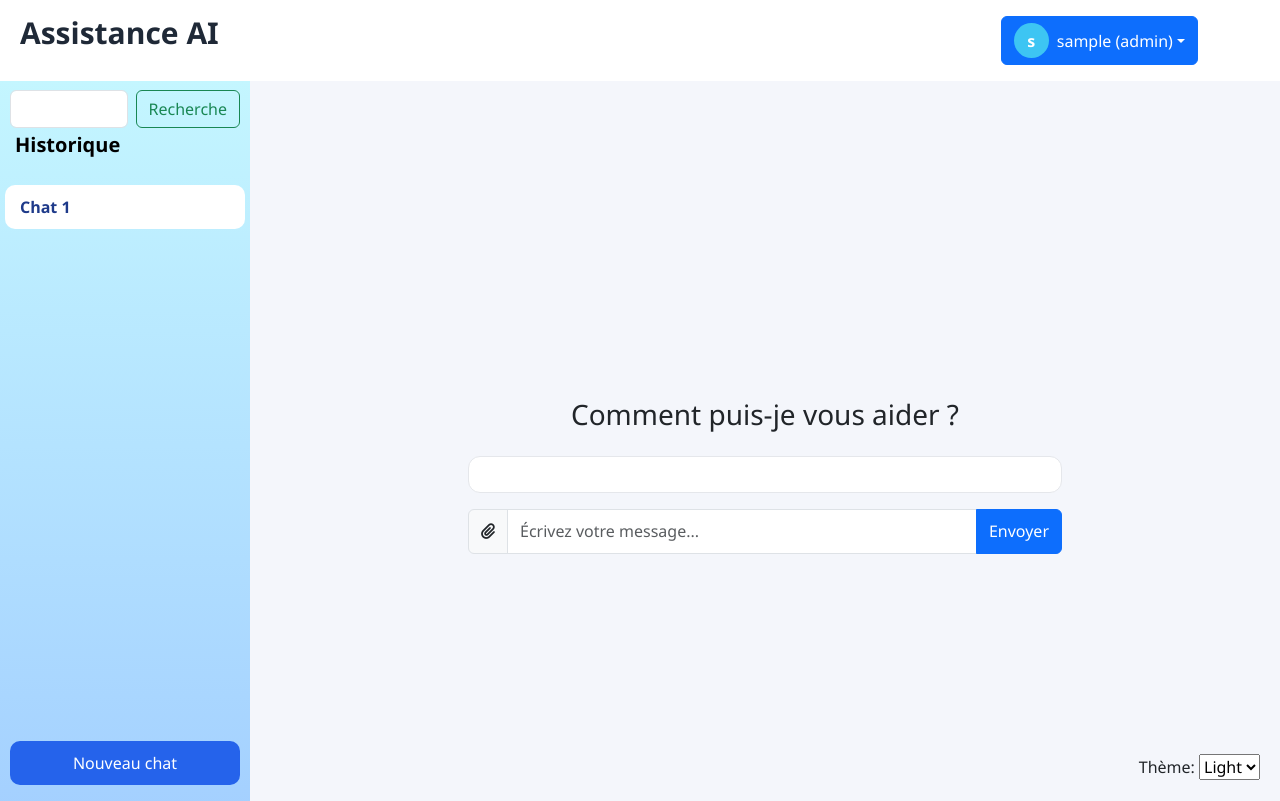
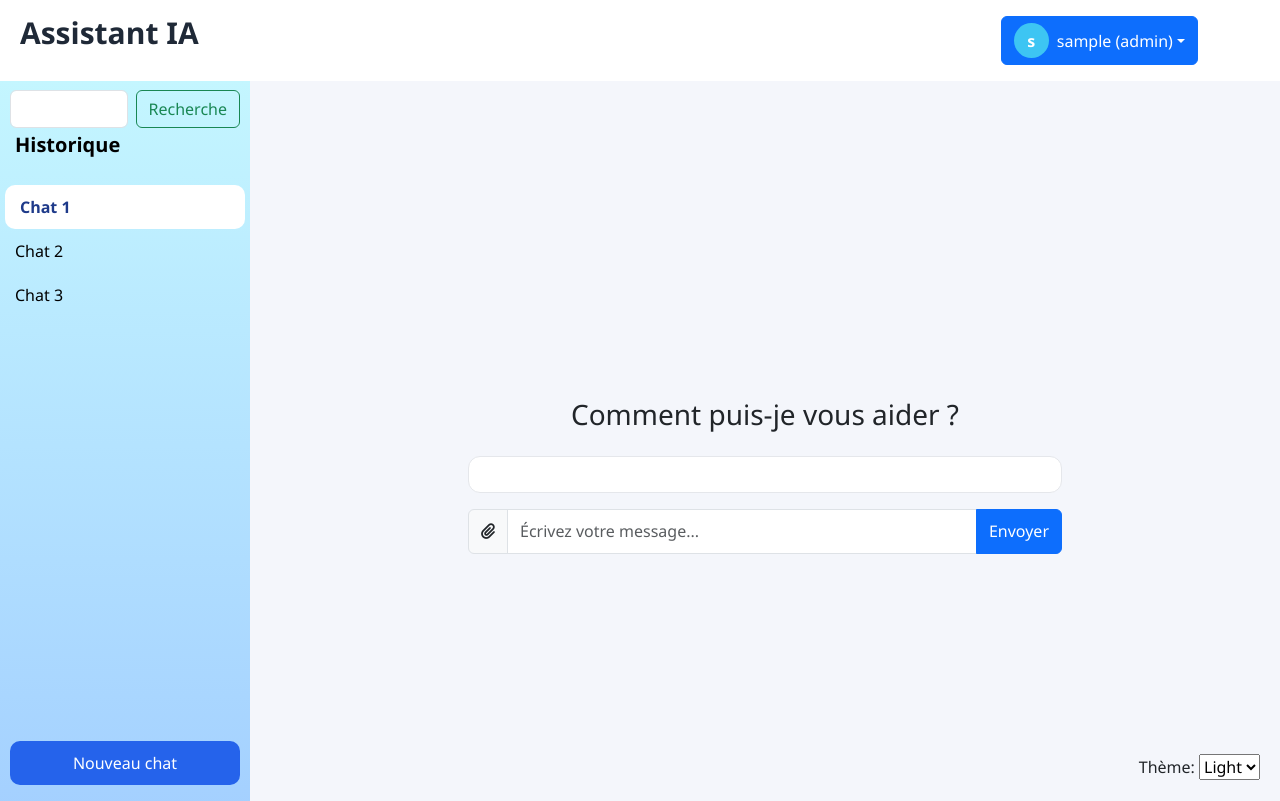
Before and after one commit to Gaby-Valdes/P.Asistente_IA, a Flask app: page / in a window 1280 px wide. Run offline with Flask 3, Linux system fonts and the light colour scheme; the visitor is signed in with stand-in values (Sample User, id 1).

Commit message:
Amélioration des détails

```diff
--- a/templates/index_test.html
+++ b/templates/index_test.html
@@ -5,7 +5,7 @@
 
     <meta charset="utf-8">
     <meta name="viewport" content="width=device-width, initial-scale=1">
-    <title>Assistance AI</title>
+    <title>Assistant AI</title>
     <link href="https://cdn.jsdelivr.net/npm/bootstrap@5.3.2/dist/css/bootstrap.min.css" rel="stylesheet">
     <link rel="stylesheet" href="https://cdnjs.cloudflare.com/ajax/libs/font-awesome/6.5.0/css/all.min.css">
     <link rel="stylesheet" href="{{ url_for('static', filename='style_test.css') }}">
@@ -30,7 +30,7 @@
         <div class="container d-flex justify-content-between align-items-center">
             <div class="d-flex align-items-center">
                 <div class="top-title">
-                    Assistance AI
+                    Assistant IA
                 </div>
             </div>
             <div class="dropdown">
@@ -44,7 +44,7 @@
 
                 <ul class="dropdown-menu dropdown-menu-end">
                     <li>
-                        <a class="dropdown-item" href="/login">Déconnexion</a>
+                        <a class="dropdown-item" href="/logout">Déconnexion</a>
                     </li>
 
                 </ul>
--- a/templates/login.html
+++ b/templates/login.html
@@ -4,7 +4,7 @@
 <head>
     <meta charset="utf-8">
     <meta name="viewport" content="width=device-width, initial-scale=1">
-    <title>Connexion Assistence AI</title>
+    <title>Connexion Assistant AI</title>
     <link href="https://cdn.jsdelivr.net/npm/bootstrap@5.3.2/dist/css/bootstrap.min.css" rel="stylesheet">
     <link rel="stylesheet" href="{{ url_for('static', filename='login.css') }}">
 </head>
--- a/templates/signup.html
+++ b/templates/signup.html
@@ -4,7 +4,7 @@
 <head>
     <meta charset="utf-8">
     <meta name="viewport" content="width=device-width, initial-scale=1">
-    <title>Connexion Assistence AI</title>
+    <title>Connexion Assistant AI</title>
     <link href="https://cdn.jsdelivr.net/npm/bootstrap@5.3.2/dist/css/bootstrap.min.css" rel="stylesheet">
     <link rel="stylesheet" href="{{ url_for('static', filename='signup.css') }}">
 </head>
```
